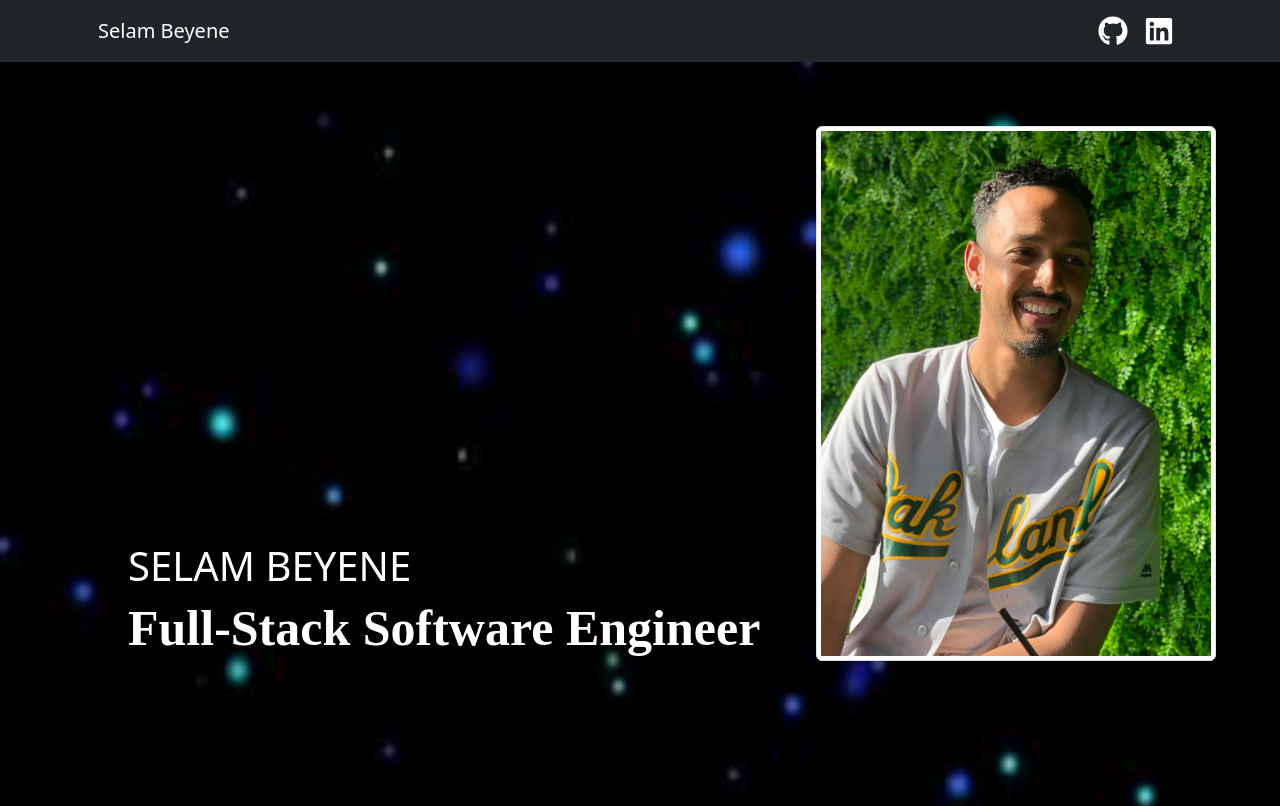
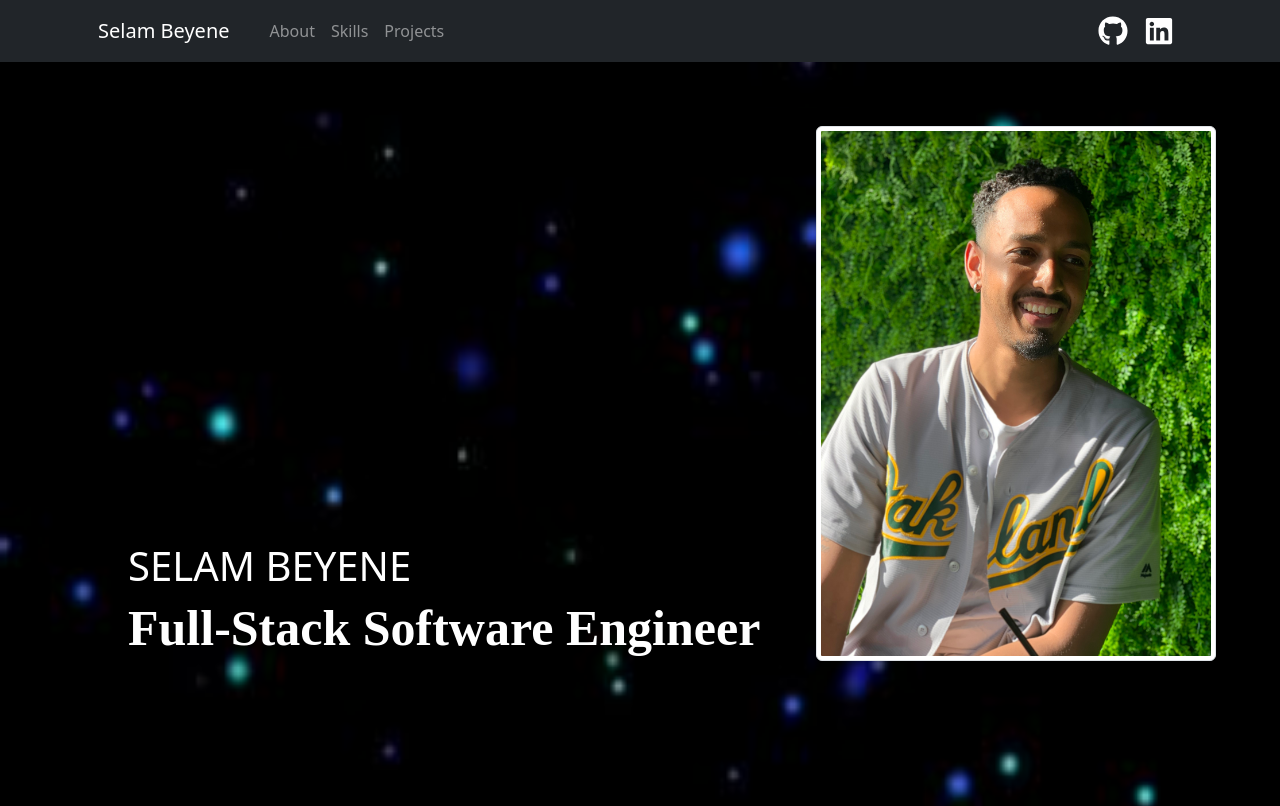
Before and after one commit to Slmbyn/my-portfolio, a React (Create React App) app: page / in a window 1280 px wide. Shown: the top 806 px of the page. Built offline with nearby package versions, Linux system fonts and the light colour scheme; a web font is replaced by a local one.

Commit message:
re-adds nav links

```diff
--- a/src/components/Navbar.js
+++ b/src/components/Navbar.js
@@ -15,9 +15,9 @@ export default function CustomNavbar() {
         <Navbar.Toggle aria-controls="responsive-navbar-nav" className='navbar-toggler mx-2 ' />
         <Navbar.Collapse id="responsive-navbar-nav" className='text-right mx-3 '>
           <Nav className="me-auto">
-            {/* <Nav.Link as={ScrollLink} to='about'>About</Nav.Link>
+            <Nav.Link as={ScrollLink} to='about'>About</Nav.Link>
             <Nav.Link as={ScrollLink} to='skills'>Skills</Nav.Link>
-            <Nav.Link as={ScrollLink} to='projects'>Projects</Nav.Link> */}
+            <Nav.Link as={ScrollLink} to='projects'>Projects</Nav.Link>
             {/* <Nav.Link as={ScrollLink} to='contact'>Contact Me</Nav.Link> */}
           </Nav>
           <Nav>
```
